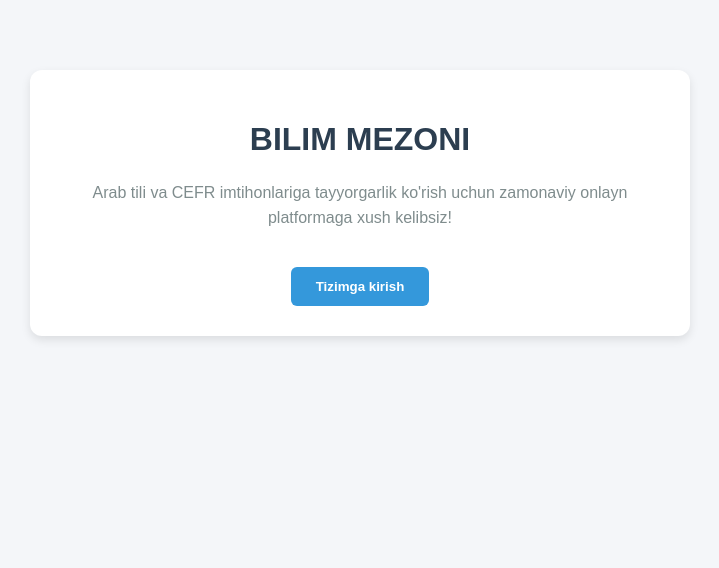
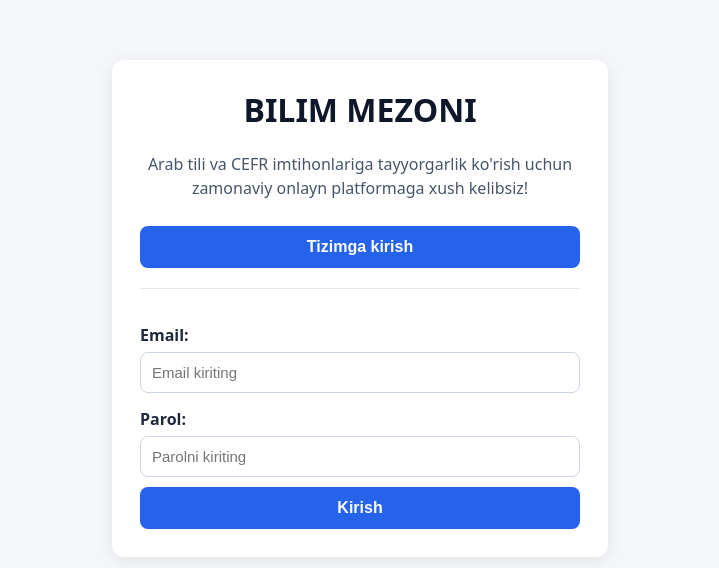
Before and after one commit to uzb558892-cmyk/BilimMezoni, a plain HTML site: page index.html in a window 1280 px wide. Both pictures are taken after a click on the button "Tizimga kirish". Shown: the whole page, without its empty margins (280-999 px from the left). Drawn offline with nearby package versions, Linux system fonts and the light colour scheme.

Commit message:
Fix login button and add admin link

```diff
--- a/index.html
+++ b/index.html
@@ -3,77 +3,115 @@
 <head>
     <meta charset="UTF-8">
     <meta name="viewport" content="width=device-width, initial-scale=1.0">
-    <title>BILIM MEZONI - Arab tili va CEFR</title>
-    <!-- Supabase JS SDK -->
+    <title>BILIM MEZONI</title>
     <script src="https://cdn.jsdelivr.net/npm/@supabase/supabase-js@2"></script>
     <style>
-        body { font-family: Arial, sans-serif; background: #f4f6f9; margin: 0; padding: 20px; text-align: center; color: #333; }
-        .container { max-width: 600px; margin: 50px auto; background: white; padding: 30px; border-radius: 12px; box-shadow: 0 4px 10px rgba(0,0,0,0.1); }
-        h1 { color: #2c3e50; }
-        p { color: #7f8c8d; line-height: 1.6; }
-        .btn { display: inline-block; margin-top: 20px; padding: 12px 25px; background: #3498db; color: white; text-decoration: none; border-radius: 6px; font-weight: bold; border: none; cursor: pointer; }
-        .btn:hover { background: #2980b9; }
+        body { font-family: system-ui, -apple-system, sans-serif; background: #f4f6f9; margin: 0; padding: 20px; color: #1e293b; }
+        .container { max-width: 440px; margin: 40px auto; background: #ffffff; padding: 28px; border-radius: 12px; box-shadow: 0 4px 16px rgba(0,0,0,0.08); text-align: center; }
+        h1 { margin-top: 0; color: #0f172a; }
+        p { color: #475569; line-height: 1.5; }
+        .btn { display: inline-block; width: 100%; background: #2563eb; color: #ffffff; border: none; padding: 12px 16px; border-radius: 8px; font-size: 16px; font-weight: 600; cursor: pointer; text-decoration: none; box-sizing: border-box; margin-top: 10px; }
+        .btn:hover { background: #1d4ed8; }
+        .btn-admin { background: #16a34a; }
+        .btn-admin:hover { background: #15803d; }
         .form-group { margin-top: 15px; text-align: left; }
-        .form-group label { display: block; margin-bottom: 5px; font-weight: bold; }
-        .form-group input { width: 100%; padding: 10px; box-sizing: border-box; border: 1px solid #ddd; border-radius: 4px; }
-        #login-modal { display: none; margin-top: 20px; padding-top: 20px; border-top: 1px solid #eee; }
-        .error { color: #e74c3c; margin-top: 10px; }
-        .success { color: #27ae60; margin-top: 10px; }
+        .form-group label { display: block; margin-bottom: 6px; font-weight: 600; }
+        .form-group input { width: 100%; padding: 11px; box-sizing: border-box; border: 1px solid #cbd5e1; border-radius: 8px; font-size: 15px; }
+        #login-modal { display: none; margin-top: 20px; padding-top: 20px; border-top: 1px solid #e2e8f0; }
+        .error { color: #dc2626; margin-top: 12px; font-size: 14px; text-align: left; }
+        .success { color: #15803d; margin-top: 12px; font-size: 14px; font-weight: 600; }
     </style>
 </head>
 <body>
     <div class="container">
         <h1>BILIM MEZONI</h1>
         <p>Arab tili va CEFR imtihonlariga tayyorgarlik ko'rish uchun zamonaviy onlayn platformaga xush kelibsiz!</p>
-        <button class="btn" onclick="toggleLogin()">Tizimga kirish</button>
+
+        <button class="btn" id="openLoginBtn" onclick="toggleLogin()">Tizimga kirish</button>
 
         <div id="login-modal">
-            <h3>Tizimga kirish</h3>
             <div class="form-group">
-                <label>Email:</label>
+                <label for="email">Email:</label>
                 <input type="email" id="email" placeholder="Email kiriting">
             </div>
             <div class="form-group">
-                <label>Parol:</label>
+                <label for="password">Parol:</label>
                 <input type="password" id="password" placeholder="Parolni kiriting">
             </div>
-            <button class="btn" onclick="handleLogin()">Kirish</button>
-            <div id="message"></div>
+            <button class="btn" id="loginSubmitBtn" onclick="handleLogin()">Kirish</button>
         </div>
+
+        <div id="message"></div>
+        <a id="adminLink" class="btn btn-admin" href="admin.html" style="display:none;">🚀 Admin Panelga o‘tish</a>
     </div>
 
     <script>
-        // Supabase ulanishi
-        const SUPABASE_URL = 'https://pnmvbmcknxqhxrvckbgy.supabase.co';
-        const SUPABASE_ANON_KEY = 'Sb_publishable_b_7uJ7RhH23kxKS9zEaWJg_sFgi4FJW';
-        const supabase = window.supabase.createClient(SUPABASE_URL, SUPABASE_ANON_KEY);
+        const SUPABASE_URL = "https://pnmvbmcknxqhxrvckbgy.supabase.co";
+        const SUPABASE_KEY = "Sb_publishable_b_7uJ7RhH23kxKS9zEaWJg_sFgi4FJW";
+        let sbClient = null;
+
+        try {
+            if (window.supabase && typeof window.supabase.createClient === "function") {
+                sbClient = window.supabase.createClient(SUPABASE_URL, SUPABASE_KEY);
+            }
+        } catch (e) {
+            console.error(e);
+        }
 
         function toggleLogin() {
-            const modal = document.getElementById('login-modal');
-            modal.style.display = modal.style.display === 'block' ? 'none' : 'block';
+            const modal = document.getElementById("login-modal");
+            const msgDiv = document.getElementById("message");
+            if (!sbClient) {
+                msgDiv.innerHTML = "Supabase ulanmadi. Internetni tekshirib, sahifani yangilang.";
+                msgDiv.className = "error";
+                return;
+            }
+            modal.style.display = (modal.style.display === "block") ? "none" : "block";
         }
 
         async function handleLogin() {
-            const email = document.getElementById('email').value;
-            const password = document.getElementById('password').value;
-            const msgDiv = document.getElementById('message');
+            const email = document.getElementById("email").value.trim();
+            const password = document.getElementById("password").value;
+            const msgDiv = document.getElementById("message");
+            const adminLink = document.getElementById("adminLink");
+
+            if (!email || !password) {
+                msgDiv.innerHTML = "Email va parolni kiriting.";
+                msgDiv.className = "error";
+                return;
+            }
 
             msgDiv.innerHTML = "Tekshirilmoqda...";
             msgDiv.className = "";
 
-            const { data, error } = await supabase.auth.signInWithPassword({
+            const { data, error } = await sbClient.auth.signInWithPassword({
                 email: email,
-                password: password,
+                password: password
             });
 
             if (error) {
                 msgDiv.innerHTML = "Xatolik: " + error.message;
                 msgDiv.className = "error";
+                adminLink.style.display = "none";
             } else {
-                msgDiv.innerHTML = "Muvaffaqiyatli kirildi! Xush kelibsiz, " + data.user.email;
+                msgDiv.innerHTML = "Muvaffaqiyatli kirildi! " + data.user.email;
                 msgDiv.className = "success";
+                document.getElementById("login-modal").style.display = "none";
+                document.getElementById("openLoginBtn").style.display = "none";
+                adminLink.style.display = "inline-block";
             }
         }
+
+        (async function checkExistingSession() {
+            if (!sbClient) return;
+            const { data } = await sbClient.auth.getSession();
+            if (data && data.session && data.session.user) {
+                document.getElementById("message").innerHTML = "Siz tizimga kirgansiz: " + data.session.user.email;
+                document.getElementById("message").className = "success";
+                document.getElementById("openLoginBtn").style.display = "none";
+                document.getElementById("adminLink").style.display = "inline-block";
+            }
+        })();
     </script>
 </body>
 </html>
```
